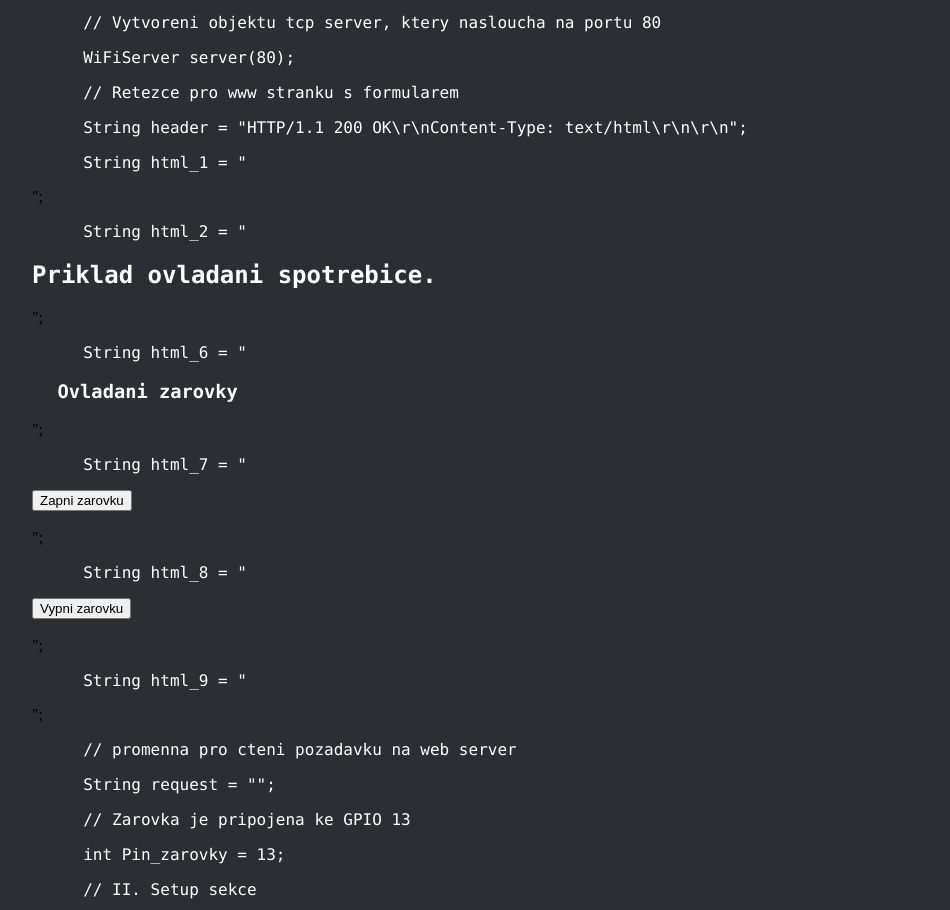
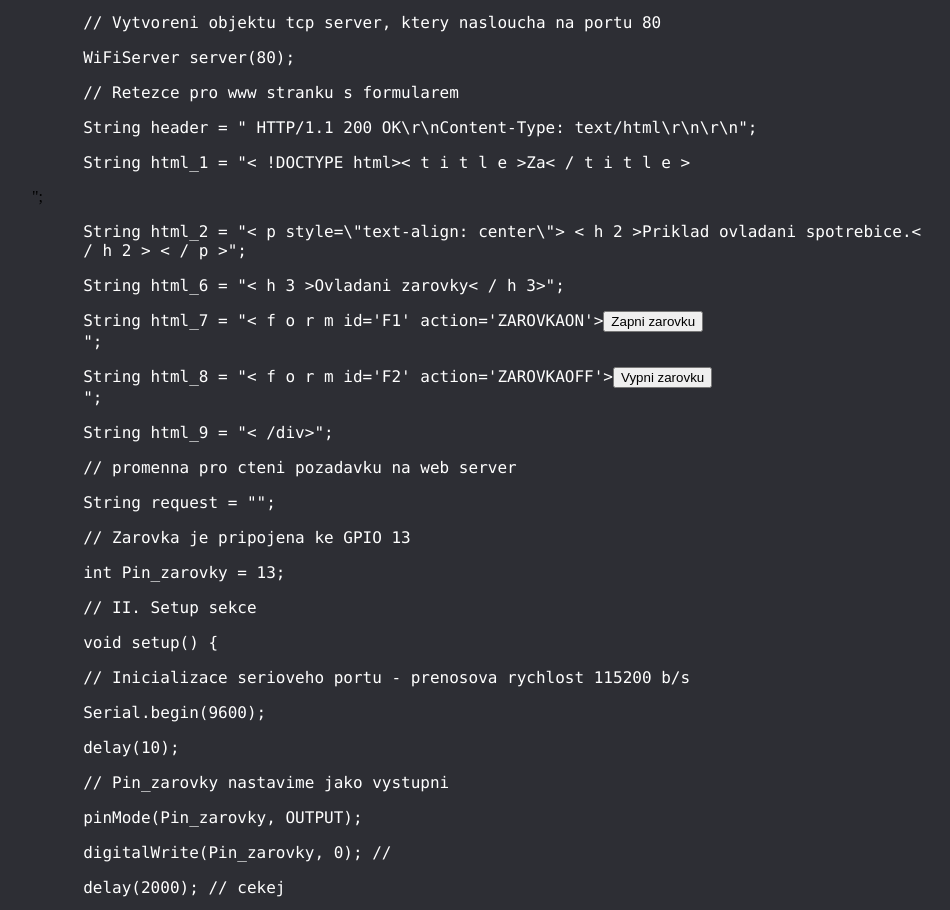
Before and after one commit to Sabreza/teoriedis, a plain HTML site: page hos.html in a window 1280 px wide. Shown: the part 4804-5714 px from the top of the page, without its empty margins (104-1054 px from the left). Drawn offline with Linux system fonts and the light colour scheme.

Commit message:
Update hos.html

```diff
--- a/hos.html
+++ b/hos.html
@@ -140,13 +140,13 @@
 <p>// Vytvoreni objektu tcp server, ktery nasloucha na portu 80</p>
 <p>WiFiServer server(80);</p>
 <p>// Retezce pro www stranku s formularem</p>
-<p>String header = "HTTP/1.1 200 OK\r\nContent-Type: text/html\r\n\r\n";</p>
-<p>String html_1 = "<!DOCTYPE html><html><head><title>Za</title></head><body><div id='main'>";</p>
-<p>String html_2 = "<p style=\"text-align: center\"> <h2>Priklad ovladani spotrebice.</h2> </p>";</p>
-<p>String html_6 = "<h3>Ovladani zarovky</h3>";</p>
-<p>String html_7 = "<form id='F1' action='ZAROVKAON'><input class='button' type='submit' value='Zapni zarovku' ></form><br>";</p>
-<p>String html_8 = "<form id='F2' action='ZAROVKAOFF'><input class='button' type='submit' value='Vypni zarovku' ></form><br>";</p>
-<p>String html_9 = "</div></body></html>";</p>
+<p>String header = " HTTP/1.1 200 OK\r\nContent-Type: text/html\r\n\r\n";</p>
+<p>String html_1 = "< !DOCTYPE html><html><head>< t i t l e >Za< / t i t l e ></head><body><div id='main'>";</p>
+<p>String html_2 = "< p style=\"text-align: center\"> < h 2 >Priklad ovladani spotrebice.< / h 2 > < / p >";</p>
+<p>String html_6 = "< h 3 >Ovladani zarovky< / h 3>";</p>
+<p>String html_7 = "< f o r m id='F1' action='ZAROVKAON'><input class='button' type='submit' value='Zapni zarovku' ></form><br>";</p>
+<p>String html_8 = "< f o r m id='F2' action='ZAROVKAOFF'><input class='button' type='submit' value='Vypni zarovku' ></form><br>";</p>
+<p>String html_9 = "< /div></body></html>";</p>
 <p>// promenna pro cteni pozadavku na web server</p>
 <p>String request = "";</p>
 <p>// Zarovka je pripojena ke GPIO 13</p>
```
